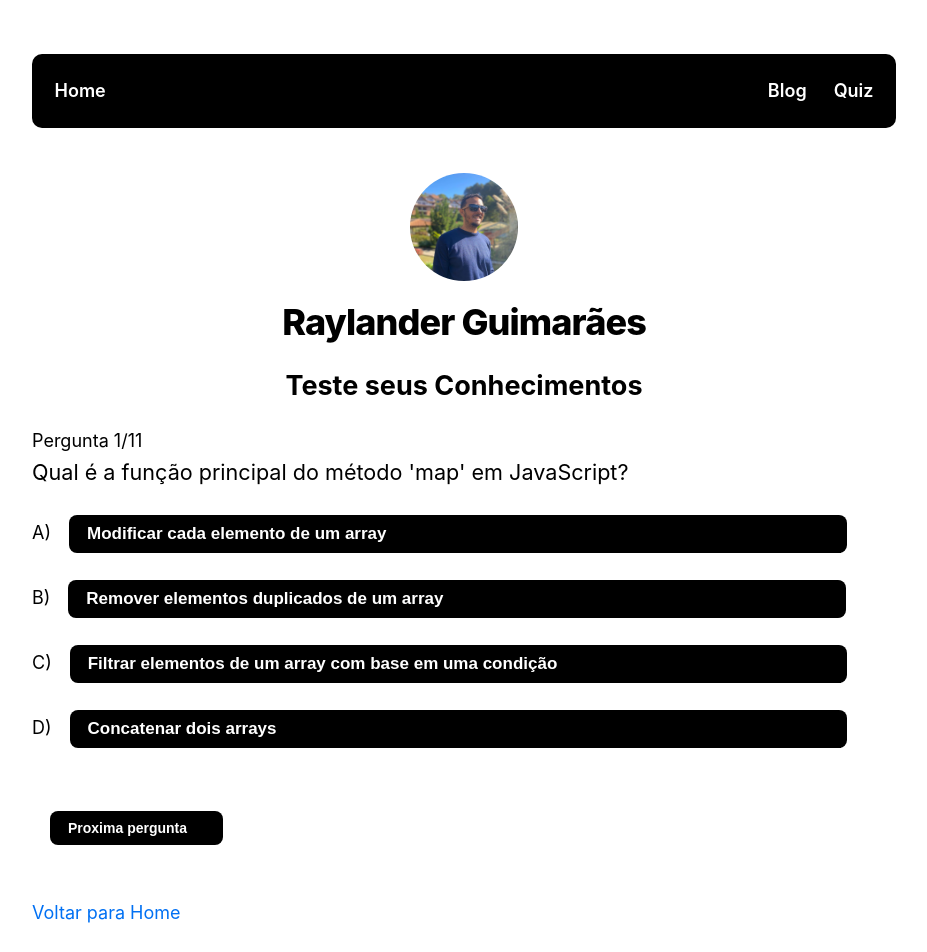
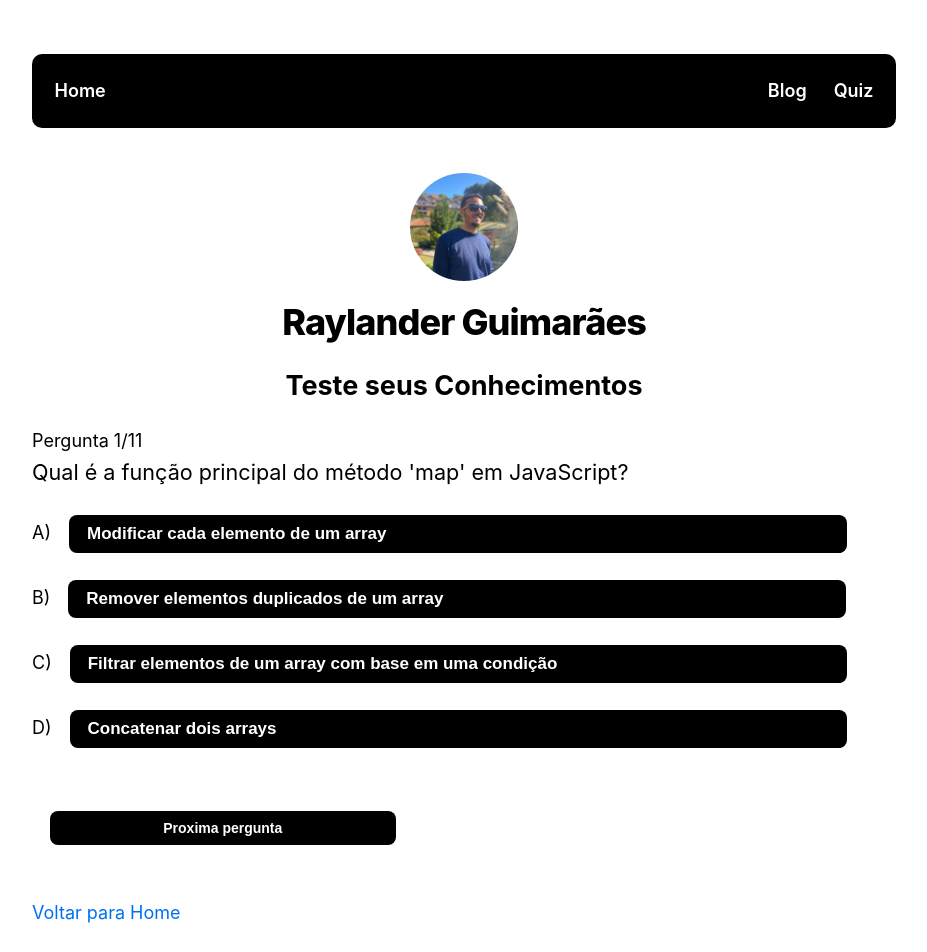
Before and after one commit to raylanderguimaraes/blog-bora-codar, a Next.js app: page /quiz in a window 1280 px wide. Shown: the top 952 px of the page, without its empty margins (176-1103 px from the left). Built offline with nearby package versions, Linux system fonts and the light colour scheme.

Commit message:
modifica hover dos botões de alternativa

```diff
--- a/styles/utils.module.css
+++ b/styles/utils.module.css
@@ -82,10 +82,10 @@
 .btnProx {
     border: none;
     background-color: black;
-    width: 20%;
+    width: 40%;
     margin-left: 1rem;
     margin-top: 2rem;
-    text-align: left;
+    text-align: center;
     color: white;
     border-radius: 8px;
     font-size: 14px;
@@ -132,10 +132,10 @@
     cursor: pointer;
 }
 
-.quizButton:hover{
+/* .quizButton:hover{
     background-color: #b8cad4;
     color: black;
-}
+} */
 
 .quizButtonResult {
     border: none;
```
